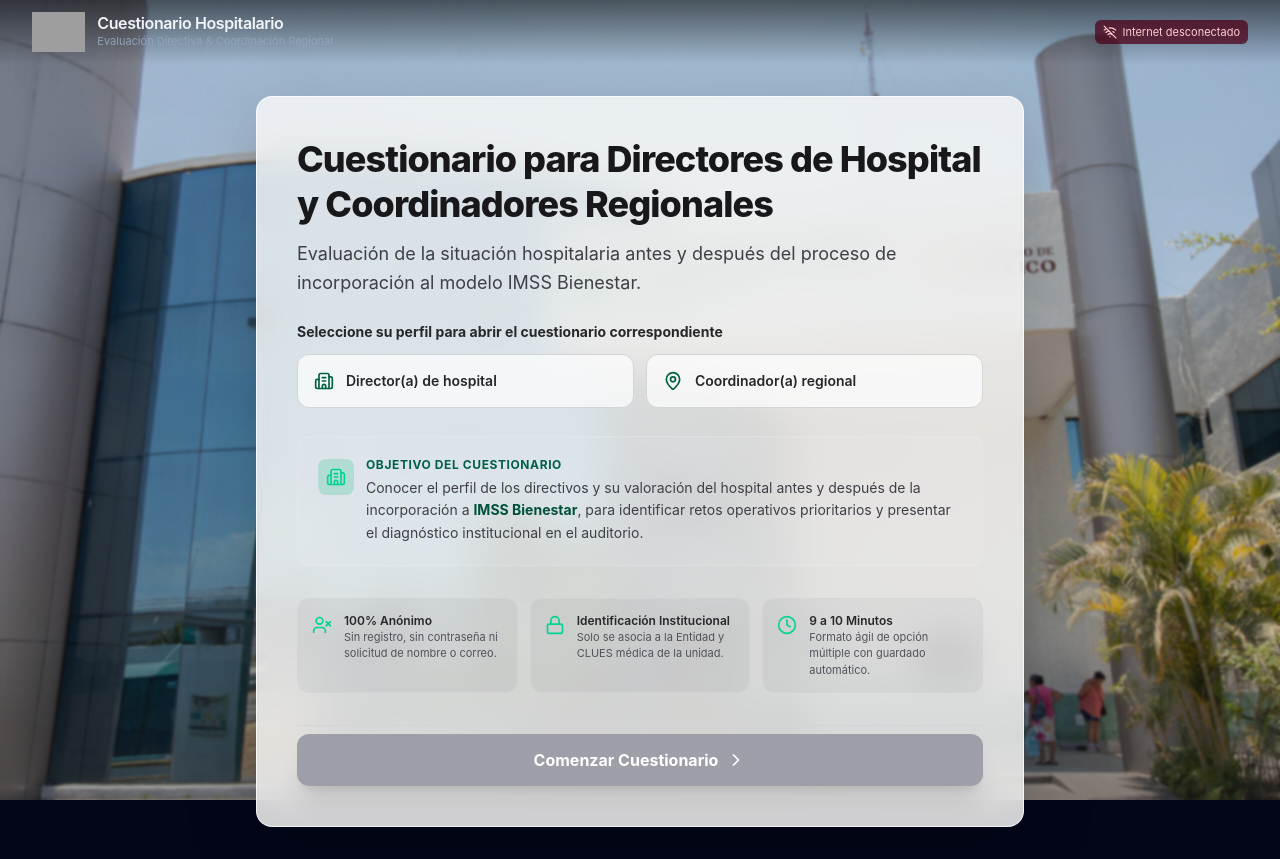
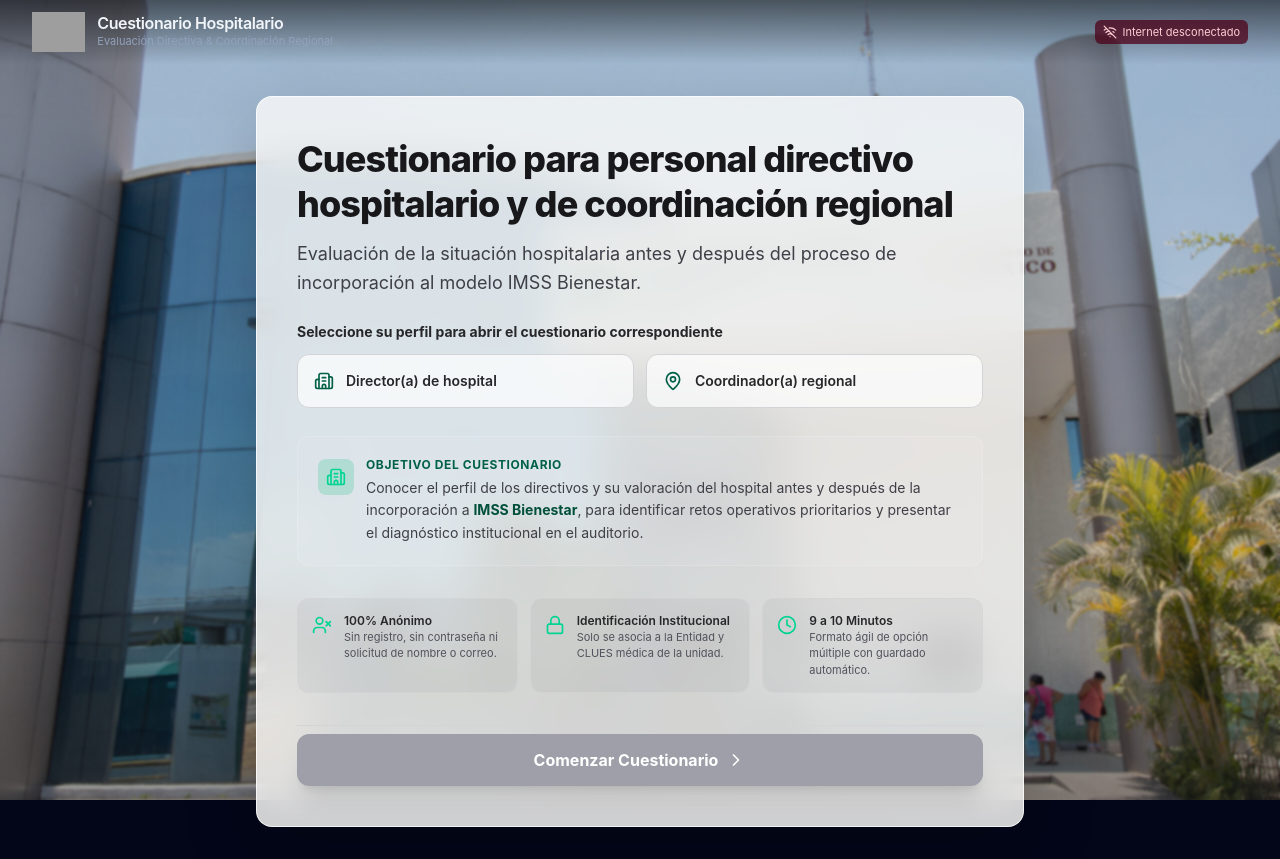
Before and after one commit to servicios-imss-b/cuestionario-hospitales, a React (Vite) app: page /#cover in a window 1280 px wide. Built offline with nearby package versions, Linux system fonts and the light colour scheme; no server answers; grey boxes are pictures that could not be loaded.

Commit message:
Update questionnaire title and completion flow

```diff
--- a/index.html
+++ b/index.html
@@ -3,9 +3,9 @@
   <head>
     <meta charset="UTF-8" />
     <meta name="viewport" content="width=device-width, initial-scale=1.0" />
-    <title>Cuestionario para Directivos y Coordinadores de Hospital</title>
+    <title>Cuestionario para personal directivo hospitalario y de coordinación regional</title>
     <meta name="description" content="Sistema institucional de captura de cuestionario anónimo por Entidad y CLUES para evaluación hospitalaria IMSS Bienestar." />
-    <meta property="og:title" content="Cuestionario para Directivos y Coordinadores de Hospital" />
+    <meta property="og:title" content="Cuestionario para personal directivo hospitalario y de coordinación regional" />
     <meta property="og:description" content="Sistema institucional de captura de cuestionario anónimo por Entidad y CLUES para evaluación hospitalaria IMSS Bienestar." />
     <meta property="og:type" content="website" />
     <meta name="twitter:card" content="summary_large_image" />
--- a/metadata.json
+++ b/metadata.json
@@ -1,5 +1,5 @@
 {
-  "name": "Cuestionario para Directivos y Coordinadores de Hospital",
+  "name": "Cuestionario para personal directivo hospitalario y de coordinación regional",
   "description": "Sistema institucional de captura de cuestionario anónimo por Entidad y CLUES para evaluación hospitalaria IMSS Bienestar.",
   "requestFramePermissions": [],
   "majorCapabilities": ["MAJOR_CAPABILITY_SERVER_SIDE_GEMINI_API"]
--- a/src/App.tsx
+++ b/src/App.tsx
@@ -189,19 +189,6 @@
     window.addEventListener('popstate', handlePopState);
     return () => window.removeEventListener('popstate', handlePopState);
   }, []);
-
-  useEffect(() => {
-    const draft = storageService.loadDraft();
-    if (!draft?.submissionId || !draft.entity || !draft.clues || !draft.answers) return;
-
-    setEntity(draft.entity);
-    setClues(draft.clues);
-    setRole(draft.role || 'director');
-    setSubmissionId(draft.submissionId);
-    setAnswers(draft.answers);
-    autoReviewDoneRef.current = false;
-    goToStage('capture', true);
-  }, [goToStage]);
 
   useEffect(() => {
     const draft = storageService.loadDraft();
@@ -475,7 +462,7 @@
   };
 
   // Reset questionnaire to start fresh
-  const handleResetSurvey = () => {
+  const handleResetSurvey = useCallback(() => {
     storageService.clearDraft();
     setEntity(null);
     setClues(null);
@@ -486,7 +473,7 @@
     setEditingQuestionId(null);
     autoReviewDoneRef.current = false;
     goToStage('cover', true);
-  };
+  }, [goToStage]);
 
   return (
     <div className="min-h-screen text-slate-100 flex flex-col relative font-sans antialiased">
--- a/src/components/onboarding/CoverStage.tsx
+++ b/src/components/onboarding/CoverStage.tsx
@@ -16,7 +16,7 @@
       >
         {/* Title */}
         <h1 className="text-2xl sm:text-4xl font-extrabold tracking-tight text-zinc-900 mb-3 leading-tight">
-          Cuestionario para Directores de Hospital y Coordinadores Regionales
+          Cuestionario para personal directivo hospitalario y de coordinación regional
         </h1>
         <p className="text-base sm:text-lg text-zinc-700 mb-6 font-normal leading-relaxed">
           Evaluación de la situación hospitalaria antes y después del proceso de incorporación al modelo IMSS Bienestar.
--- a/src/components/questionnaire/SuccessStage.tsx
+++ b/src/components/questionnaire/SuccessStage.tsx
@@ -1,4 +1,4 @@
-import React from 'react';
+import React, { useEffect } from 'react';
 import { motion } from 'motion/react';
 import {
   CheckCircle2,
@@ -22,6 +22,11 @@
   submission,
   onReset,
 }) => {
+  useEffect(() => {
+    const timeoutId = window.setTimeout(onReset, 10000);
+    return () => window.clearTimeout(timeoutId);
+  }, [onReset]);
+
   const handleDownloadReceipt = () => {
     const dataStr =
       'data:text/json;charset=utf-8,' +
@@ -155,7 +160,7 @@
             className="w-full sm:flex-1 py-3 px-4 rounded-xl bg-emerald-600 hover:bg-emerald-500 text-white text-xs sm:text-sm font-bold transition-all flex items-center justify-center space-x-2 cursor-pointer shadow-lg shadow-emerald-950/60"
           >
             <RotateCcw className="w-4 h-4" />
-            <span>Capturar nuevo cuestionario</span>
+            <span>Volver al inicio</span>
           </button>
         </div>
       </motion.div>
```
Also changed, not shown: 1 other file (tests, documents, lock files or other folders).
